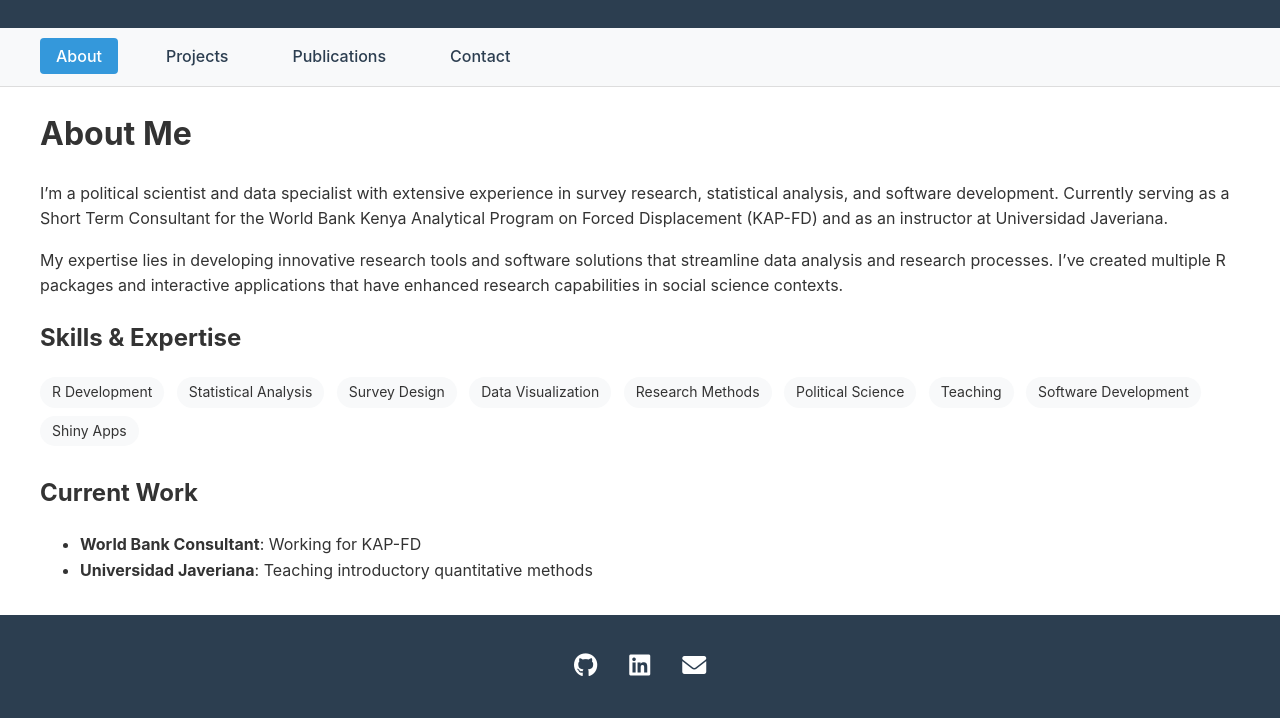
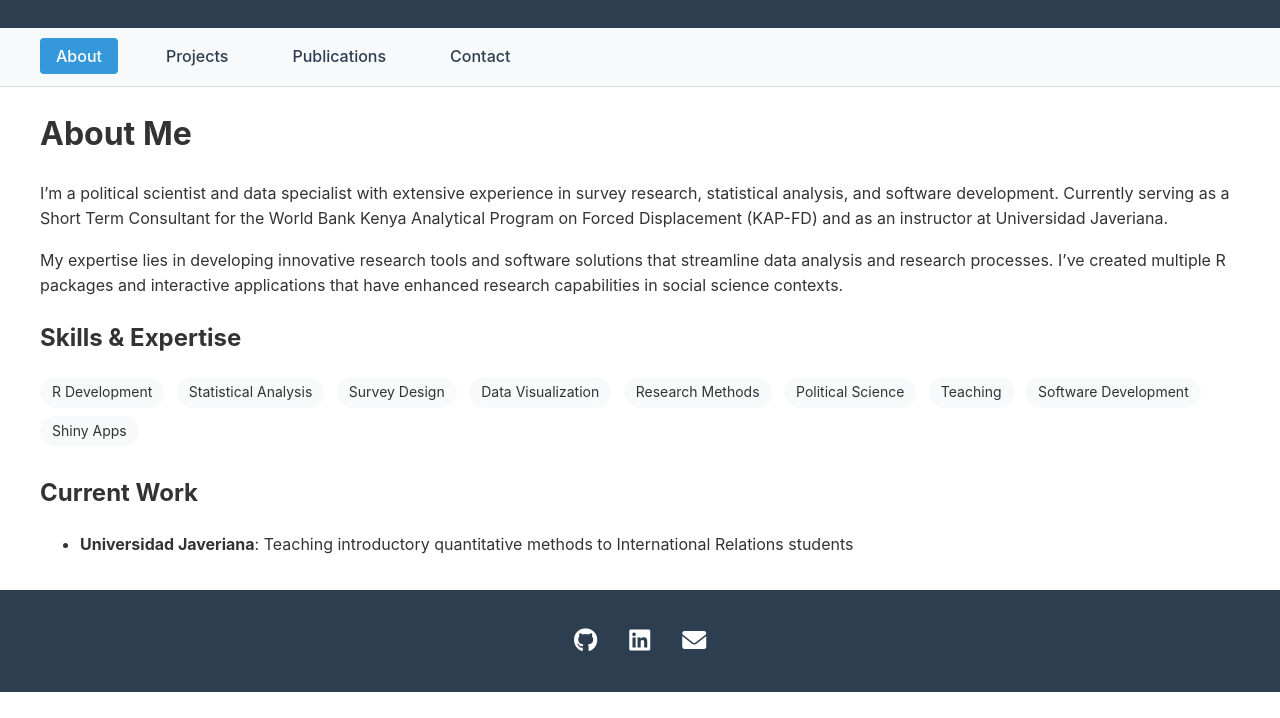
Before and after one commit to gaborio/gaborio.github.io, a Jekyll site: the page built from index.md, in a window 1280 px wide, cut to the strip 224-942 px from the top of the page. Built offline with Jekyll 4.4.1, drawn with Linux system fonts in a browser that asks for light colours; after the commit the page ends 916 px from its top, so only the background shows below that.

Commit message:
Update current work

```diff
--- a/index.md
+++ b/index.md
@@ -25,5 +25,4 @@ My expertise lies in developing innovative research tools and software solutions
 
 ## Current Work
 
-- **World Bank Consultant**: Working for KAP-FD
-- **Universidad Javeriana**: Teaching introductory quantitative methods
+- **Universidad Javeriana**: Teaching introductory quantitative methods to International Relations students
```
